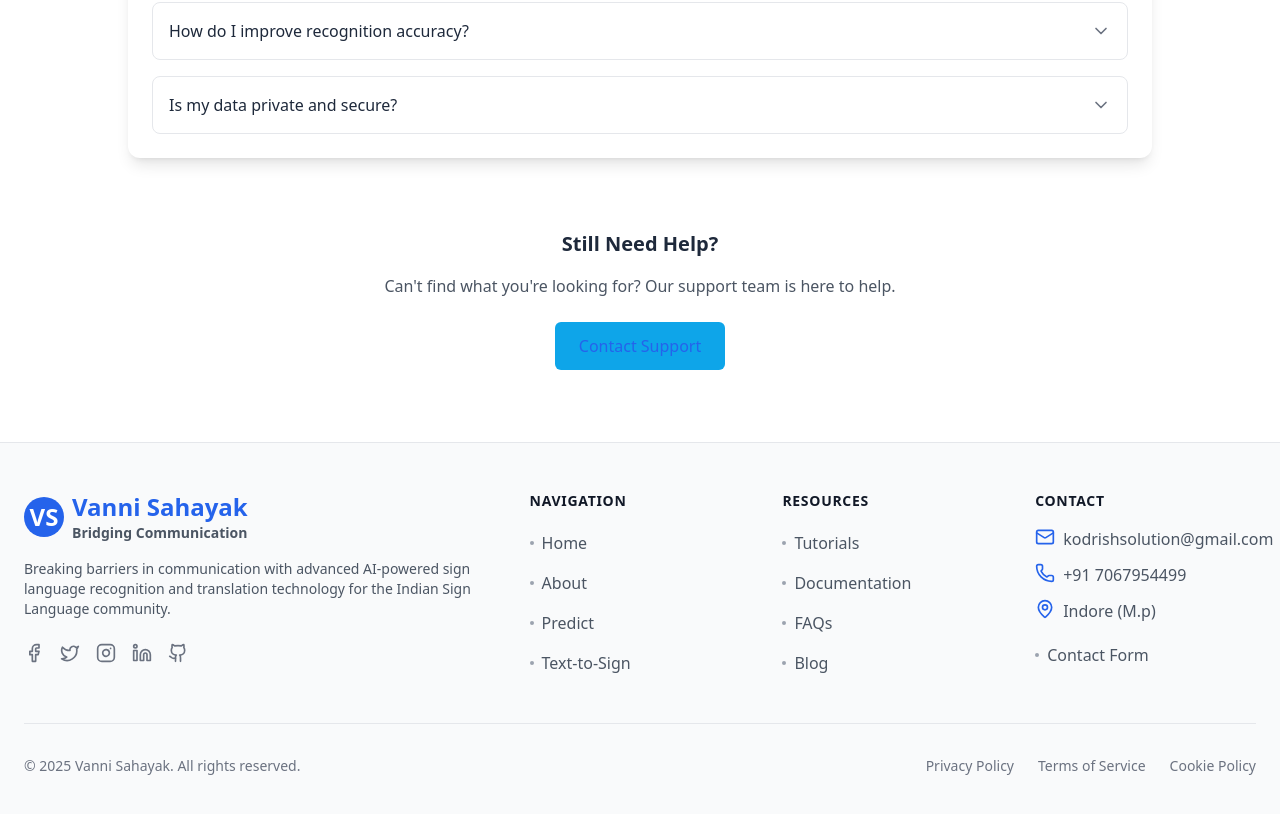
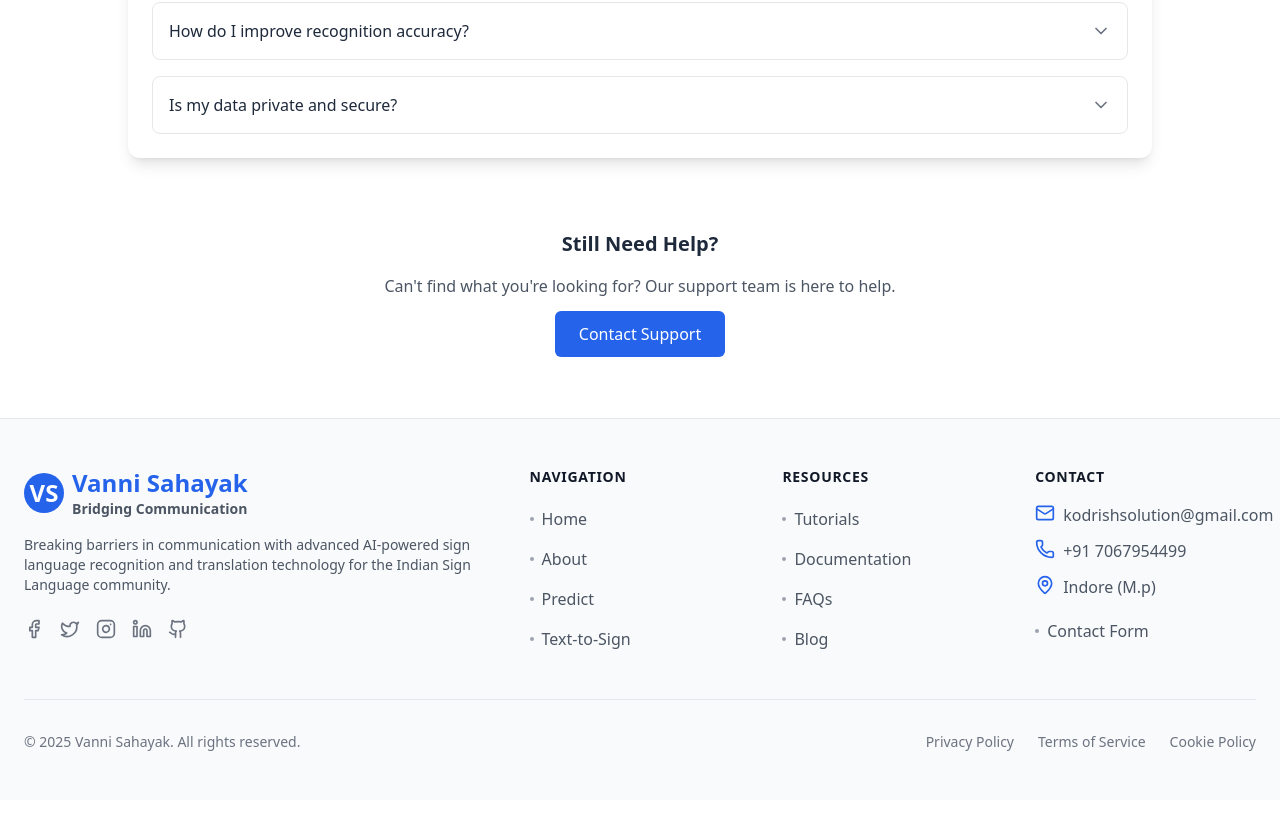
Before and after one commit to krishnajagtap9/React_Indian-sign-language, a React (Create React App) app: page /tutorial in a window 1280 px wide. Shown: the part 978-1792 px from the top of the page. Built offline with nearby package versions, Linux system fonts and the light colour scheme.

Commit message:
Update Tutorial.jsx

```diff
--- a/src/pages/Tutorial.jsx
+++ b/src/pages/Tutorial.jsx
@@ -263,7 +263,7 @@ export default function Tutorial() {
             </p>
             <Link
               to="/contact"
-              className="inline-flex items-center gap-2 rounded-md bg-secondary px-6 py-3 text-primary transition-all "
+              className="nline-flex items-center gap-2 rounded-md bg-primary px-6 py-3 text-primary-foreground transition-all hover:bg-primary/90 group"
             >
               Contact Support
             </Link>
```
